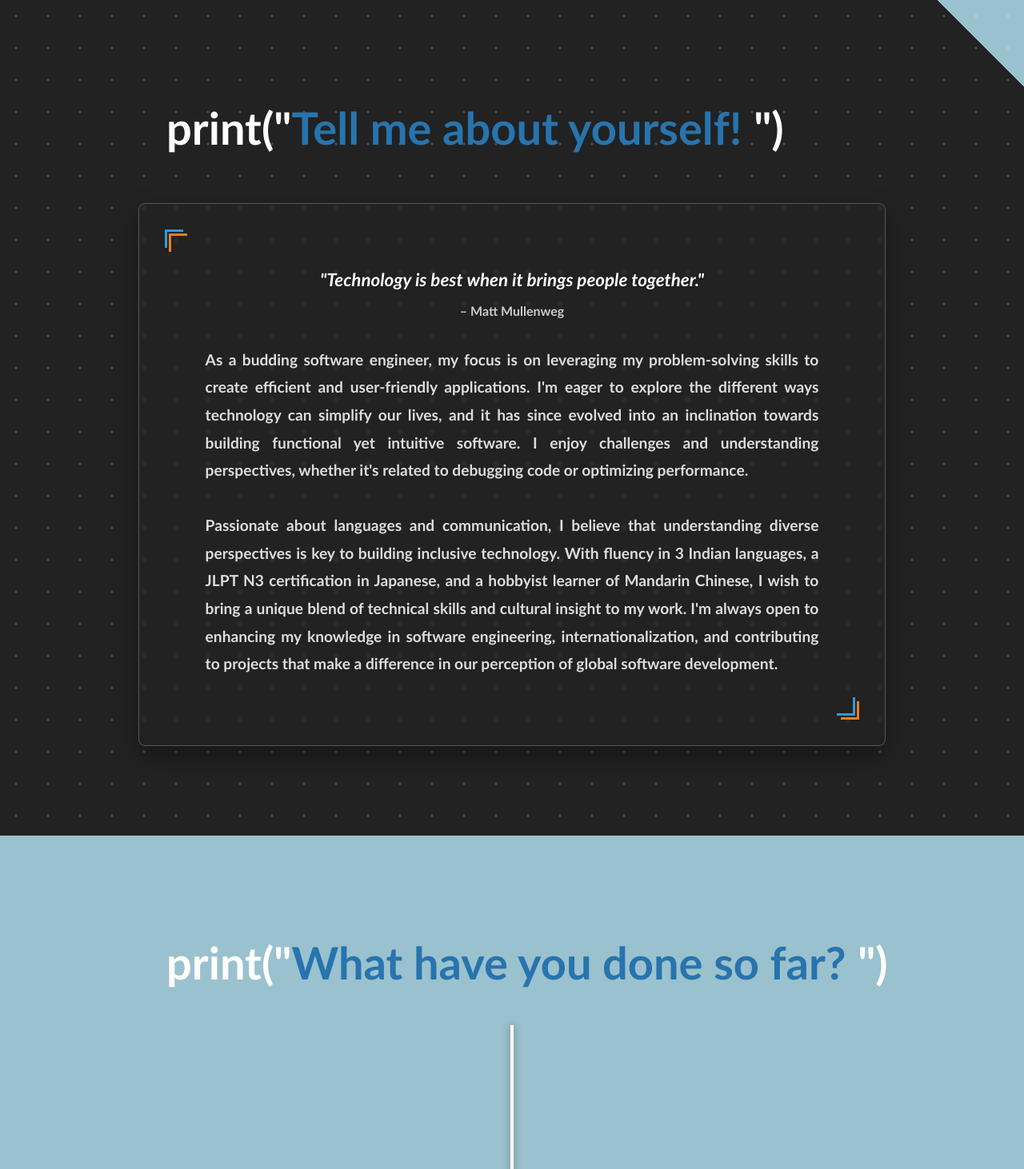
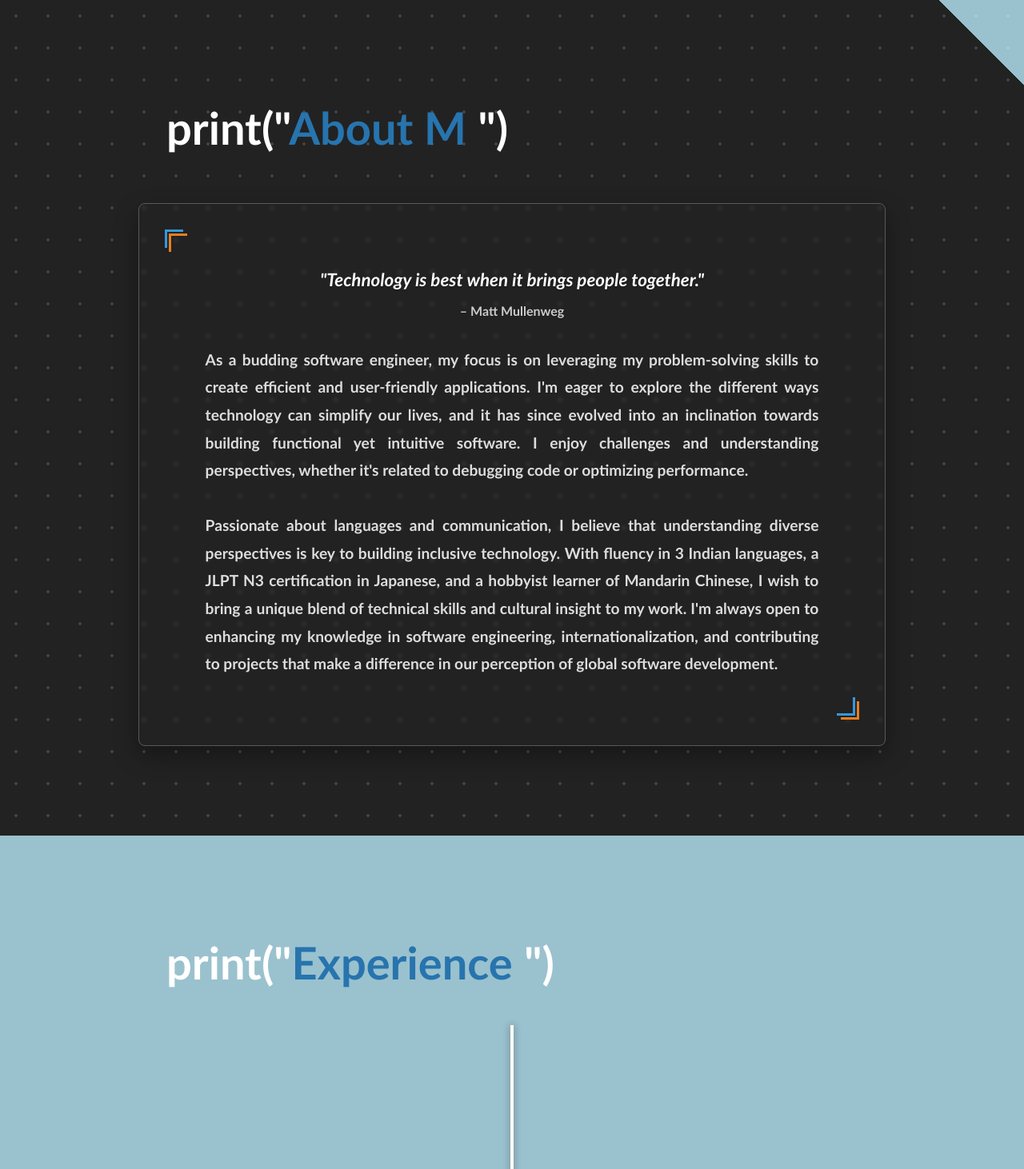
Before and after one commit to Janhavi-2001/Janhavi-2001.github.io, a React (Create React App) app: page / in a window 1280 px wide. Shown: the part 800-2262 px from the top of the page at 80% size. Built offline with nearby package versions, Linux system fonts and the light colour scheme.

Commit message:
Fix typing animation of headings on mobile view

```diff
--- a/src/Components/About/About.css
+++ b/src/Components/About/About.css
@@ -161,4 +161,9 @@
         margin-left: 0;
         text-align: center;
     }
+
+    .about-heading {
+      margin-left: 0;
+      text-align: center;
+    }
 }
--- a/src/Components/About/About.js
+++ b/src/Components/About/About.js
@@ -15,7 +15,7 @@ const About = () => {
         }
       });
     }, {
-      threshold: 0.5
+      threshold: 0.2
     });
 
     observer.observe(quoteBlock);
@@ -28,11 +28,11 @@ const About = () => {
 
         <TypeAnimation
           sequence={[
-            'Tell me about yourself!', 2000,
-            '¡Cuéntame sobre ti!', 2000,
-            'Parle-moi de toi !', 2000,
-            'Erzähl mir von dir!', 2000,
-            '话说你自己！', 2000,
+            'About Me', 2000,
+            '关于我', 2000,
+            'Sobre mí', 2000,
+            '나에 대해', 2000,
+            'Über mich', 2000,
           ]}
           wrapper="span"
           speed={50}
--- a/src/Components/Contact/Contact.css
+++ b/src/Components/Contact/Contact.css
@@ -131,13 +131,6 @@
     box-shadow: 0 2px 12px rgba(0,0,0,0.1);
   }
 
-  .contact-heading {
-    font-size: 1.5rem;
-    margin-left: 0;
-    padding-bottom: 10px;
-    text-align: left;
-  }
-
   .name-fields {
     flex-direction: column;
     gap: 12px;
@@ -159,4 +152,9 @@
     margin-top: 24px;
     padding: 12px 0;
   }
+
+  .contact-heading {
+    margin-left: 0;
+    text-align: center;
+  }
 }
--- a/src/Components/Contact/Contact.js
+++ b/src/Components/Contact/Contact.js
@@ -27,11 +27,11 @@ const Contact = () => {
         {'print("'}
         <TypeAnimation
           sequence={[
-            'How can we connect?', 2000,
-            '¡Cómo podemos conectar?', 2000,
-            'हम कैसे संपर्क कर सकते हैं?', 2000,
-            'Wie können wir uns verbinden?', 2000,
-            'どのように連絡できますか。', 2000,
+            'Contact', 2000,
+            'お問い合わせ', 2000,
+            'Contacto', 2000,
+            'Kontaktieren', 2000,
+            '联系我', 2000,
           ]}
           wrapper="span"
           speed={50}
--- a/src/Components/Navigation/Navigation.css
+++ b/src/Components/Navigation/Navigation.css
@@ -8,7 +8,7 @@
 .navStyle {
     top: 0;
     width: 100%;
-    padding: 2rem 2rem;
+    padding: 1.5rem 1.5rem;
     z-index: 1000;
     position: fixed;
     display: flex;
@@ -21,6 +21,7 @@
 .navStyle.opaque {
     background: #222;
     opacity: 0.85;
+    padding: 1.5rem 1.5rem;
 }
 
 .linkStyle {
--- a/src/Components/Skills/Skills.css
+++ b/src/Components/Skills/Skills.css
@@ -6,12 +6,11 @@
 }
 
 .skills-heading {
-    color: #fff;
-    padding-bottom: 20px;
-    margin-left: 60px;
-    text-align: left;
-    transition: margin 0.3s;
-    padding-top: 20px;
+  color: #fff;
+  padding-bottom: 20px;
+  margin-left: 60px;
+  text-align: left;
+  transition: margin 0.3s;
 }
 
 .skills-marquee {
@@ -58,13 +57,6 @@
 }
 
 @media (max-width: 768px) {
-  .skills-heading {
-    font-size: 1.5rem;
-    margin-left: 0;
-    padding-bottom: 10px;
-    text-align: left;
-  }
-
   .skills-marquee {
     width: 100%;
     padding: 40px 0;
@@ -74,4 +66,9 @@
     width: 80px;
     height: 80px;
   }
+
+  .skills-heading {
+    margin-left: 0;
+    text-align: center;
+  }
 }
--- a/src/Components/Skills/Skills.js
+++ b/src/Components/Skills/Skills.js
@@ -6,15 +6,15 @@ import { SiJavascript, SiReact, SiPython, SiCplusplus, SiHtml5, SiCss3, SiBootst
 const Skills = () => {
   return (
     <div className="skills-wrapper" id="skills">
-      <h1 className="type-animation skills-heading">
+      <h1 className="type-animation skills-heading" style={{ color: '#fff', paddingBottom: 20 }}>
         {'print("'}
         <TypeAnimation
           sequence={[
-            'Show me your skills!', 2000,
-            '¡Muéstrame tus habilidades!', 2000,
-            'Montre-moi tes compétences!', 2000,
-            'Zeig mir deine Fähigkeiten!', 2000,
-            '展示你的技能！', 2000,
+            'Skills', 2000,
+            'Compétences', 2000,
+            '技能', 2000,
+            'Fähigkeiten', 2000,
+            'Habilidades', 2000,
           ]}
           wrapper="span"
           speed={50}
--- a/src/Components/Timeline/Timeline.css
+++ b/src/Components/Timeline/Timeline.css
@@ -233,9 +233,7 @@
   }
 
   .timeline-heading {
-    font-size: 1.5rem;
     margin-left: 0;
-    padding-bottom: 10px;
-    text-align: left;
+    text-align: center;
   }
 }
--- a/src/Components/Timeline/Timeline.js
+++ b/src/Components/Timeline/Timeline.js
@@ -66,11 +66,11 @@ const Timeline = () => {
       {'print("'}
         <TypeAnimation
           sequence={[
-            'What have you done so far?', 2000,
-            '¿Qué has hecho hasta ahora?', 2000,
-            'これまで何をしてきましたか?', 2000,
-            'Что вы уже сделали?', 2000,
-            'अभी तक आपने क्या किया है?', 2000,
+            'Experience', 2000,
+            'Experiencia', 2000,
+            '経験', 2000,
+            'Expérience', 2000,
+            'कार्य अनुभव', 2000,
           ]}
           wrapper="span"
           speed={50}
```
